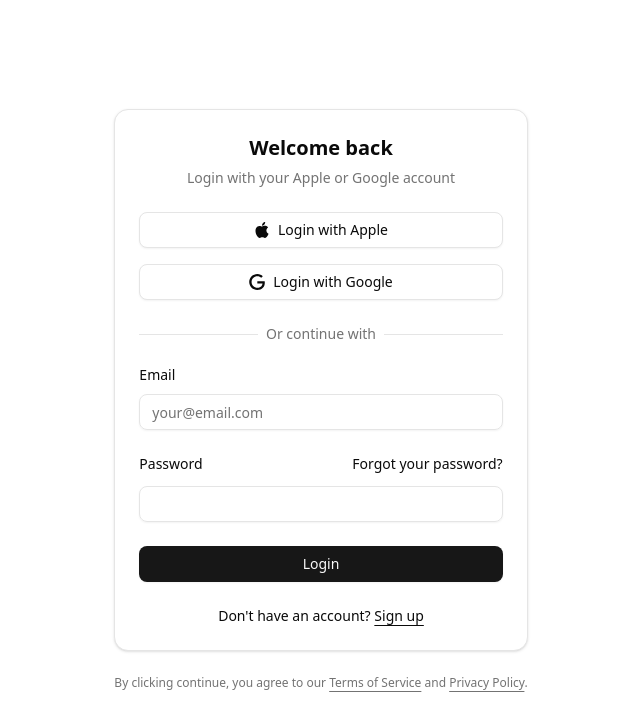
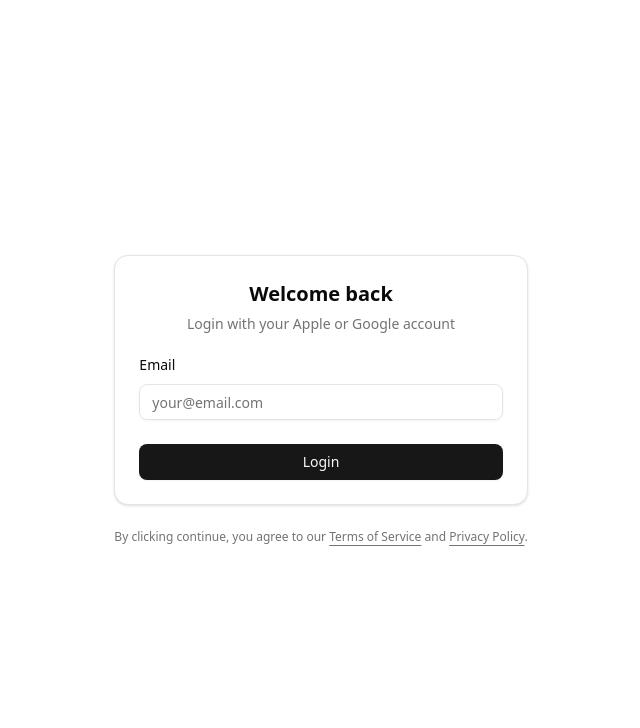
Before and after one commit to aqiel14/property-app, a Next.js app: page /login in a window 1280 px wide. Shown: the top 728 px of the page, without its empty margins (319-959 px from the left). Built offline with nearby package versions, Linux system fonts and the light colour scheme; no server answers.

Commit message:
login form

```diff
--- a/components/login-form.jsx
+++ b/components/login-form.jsx
@@ -35,7 +35,7 @@ export function LoginForm({
             }}
           >
             <div className="grid gap-6">
-              <div className="flex flex-col gap-4">
+              {/* <div className="flex flex-col gap-4">
                 <Button variant="outline" className="w-full">
                   <svg xmlns="http://www.w3.org/2000/svg" viewBox="0 0 24 24">
                     <path
@@ -59,7 +59,7 @@ export function LoginForm({
                 <span className="bg-card text-muted-foreground relative z-10 px-2">
                   Or continue with
                 </span>
-              </div>
+              </div> */}
               <div className="grid gap-6">
                 <div className="grid gap-3">
                   <Label htmlFor="email">Email</Label>
@@ -72,7 +72,7 @@ export function LoginForm({
                     required
                   />
                 </div>
-                <div className="grid gap-3">
+                {/* <div className="grid gap-3">
                   <div className="flex items-center">
                     <Label htmlFor="password">Password</Label>
                     <a
@@ -83,17 +83,17 @@ export function LoginForm({
                     </a>
                   </div>
                   <Input id="password" type="password" required />
-                </div>
+                </div> */}
                 <Button type="submit" className="w-full">
                   Login
                 </Button>
               </div>
-              <div className="text-center text-sm">
+              {/* <div className="text-center text-sm">
                 Don&apos;t have an account?{" "}
                 <a href="#" className="underline underline-offset-4">
                   Sign up
                 </a>
-              </div>
+              </div> */}
             </div>
           </form>
           {message && <p className="mt-4 text-sm text-gray-600">{message}</p>}
```
